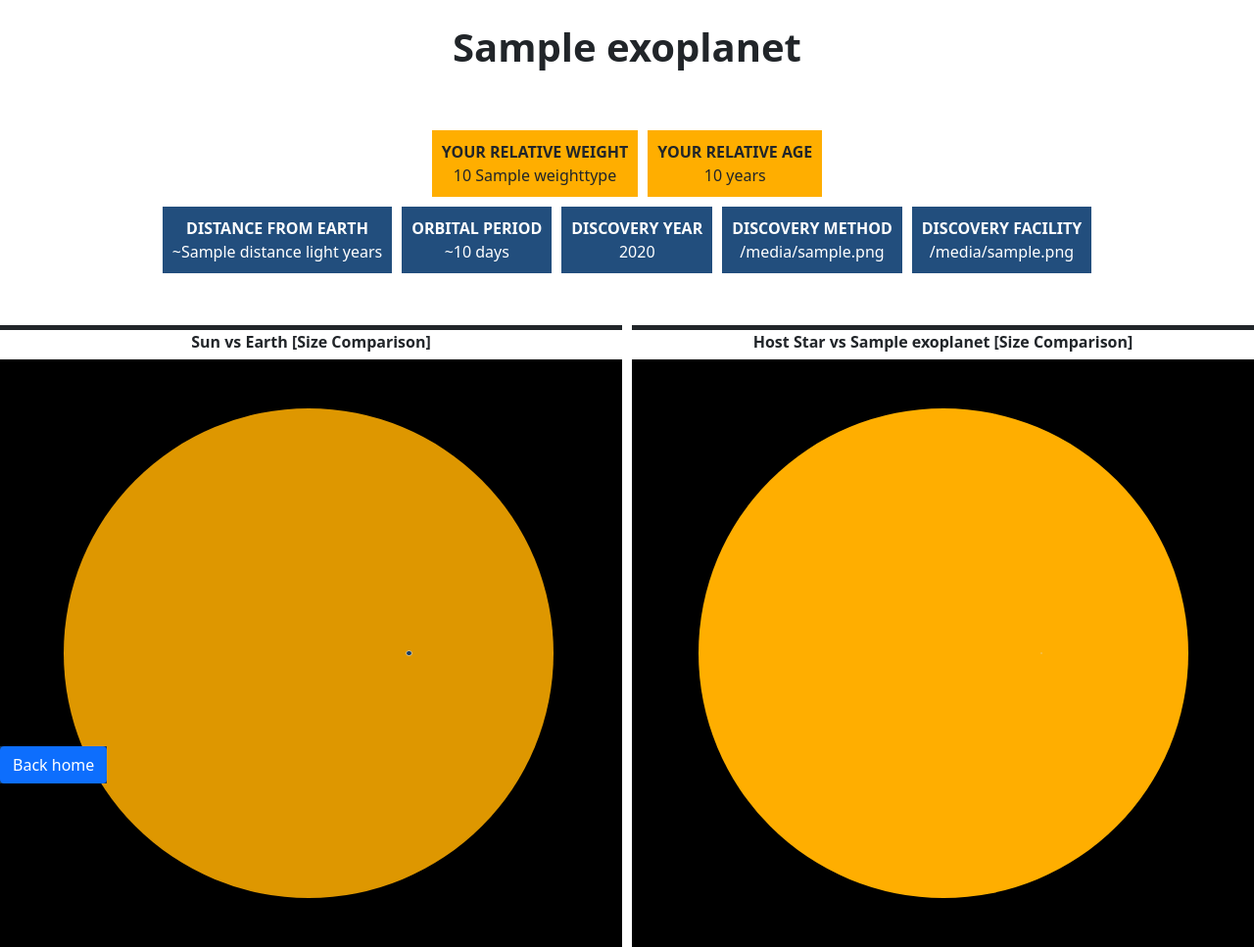
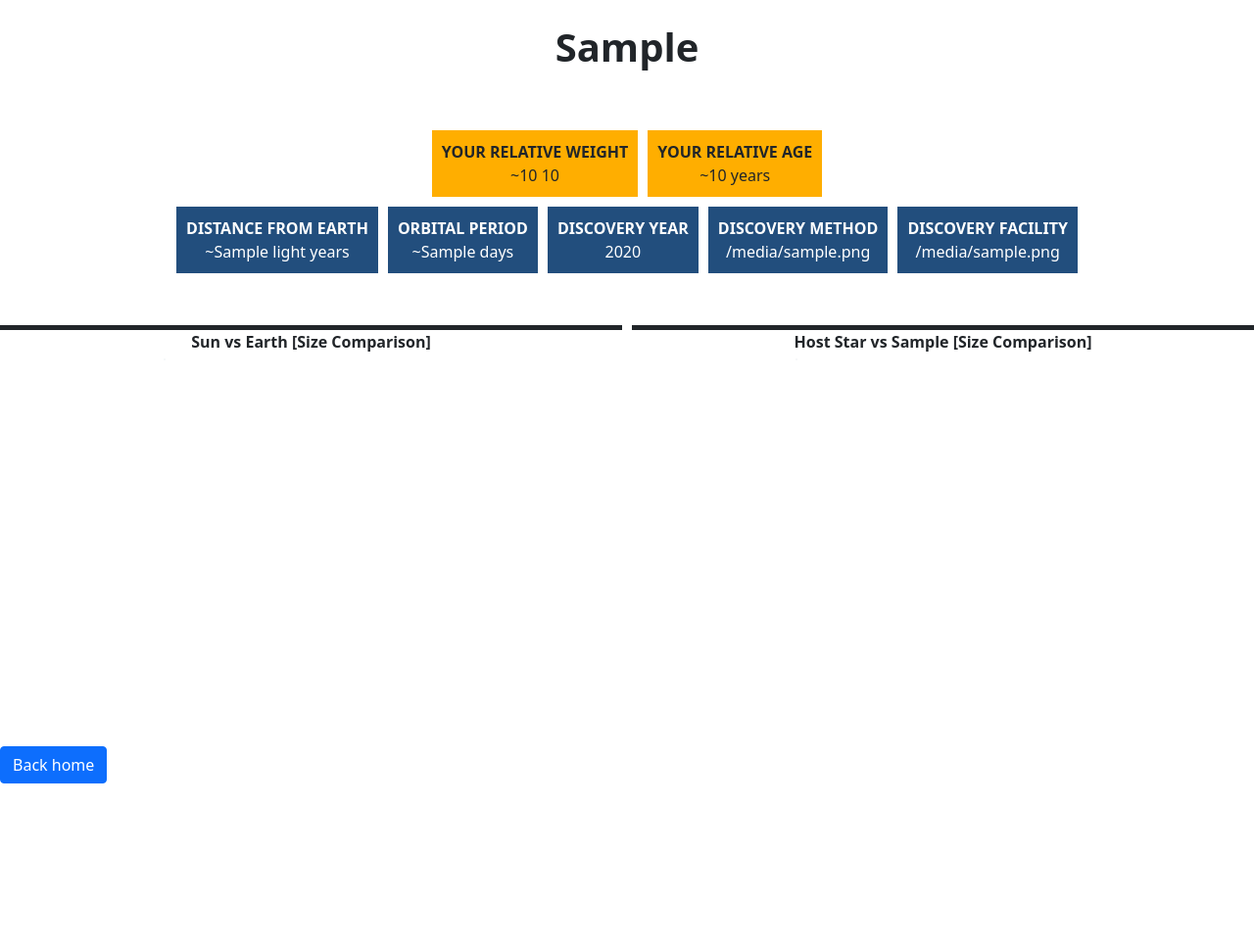
Before and after one commit to karants/Pexo, a Flask app: template templates/results.html in a window 1280 px wide. Shown: the whole page at 98% size. After the commit the page ends 800 px from the top, so only its background shows below. Run offline with Flask 2, Linux system fonts and the light colour scheme; the template is opened without the code that fills it: most values are stand-ins (such as "Sample title", 1, 10 or a date in 2020); some libraries are stand-ins or nearby versions.

Commit message:
Pre-Submission Commit

```diff
--- a/app.py
+++ b/app.py
@@ -1,100 +1,95 @@
+#This is the controller. It runs the Flask app and passes inputs and outputs between the Model and the View.
+
+#Author: Karan Shah
+#Contact: shahk47@mcmaster.ca
+
+#Importing Pip libraries
 import os
+from flask import Flask, render_template, request, redirect, url_for, send_from_directory
 
-import psycopg2
-from datetime import datetime, date
-from flask import Flask, render_template, request, redirect, url_for, send_from_directory
-import json
-import requests
-import math
-
+#Importing classes from model directory
 from model.ExoplanetAPI import ExoplanetAPI
 from model.DBConnection import DBWrite, DBRead
+from model.UserDetails import User
+from model.PlanetarySystem import Exoplanet, Earth
+from model.DesignElements import SunElement,EarthElement,ExoplanetElement,StellarElement
 
-earth_gravity = 9.81
-pc_to_ly = 3.26156
-sun_pixels = 500
-earth_pixels = 4.58
-
+#Initializing Flask instance
 app = Flask(__name__)
 
+#Instantiating Database Write & Read Connections
 DBWriteConnection = DBWrite()
 DBReadConnection = DBRead()
 
+#Home Route
 @app.route('/')
 def index():
 
+    #Instantiating the ExoplanetAPI facade implementation
     APIConnection = ExoplanetAPI()
-    Exoplanets = APIConnection.GetExoplanetsList()
 
-
+    #Returning list of exoplanets and top 10 most viewed exoplanets to the Index view
     return render_template('index.html',
-    exoplanets=Exoplanets,
-    top10 = [DBReadConnection.GetTopHits()[_][0] for _ in range(len(DBReadConnection.GetTopHits()))],
+    exoplanets = APIConnection.GetExoplanetsList(),
+    top10 = DBReadConnection.GetTopHits(),
     )
 
+#Favorite Icon route
 @app.route('/favicon.ico')
 def favicon():
     return send_from_directory(os.path.join(app.root_path, 'static'),
                                'favicon.ico', mimetype='image/vnd.microsoft.icon')
 
+#Results Route
 @app.route('/results', methods=['POST'])
 def results():
+
+   #Receiving the chosen exoplanet input from the user
    ChosenExoplanet = request.form.get('exoplanet')
-   user_weight = request.form.get('weight')
-   user_weighttype = request.form.get('weighttype')
-   birthday = request.form.get('birthday')
 
+   #Instantiating the ExoplanetAPI facade implementation and obtaining details of the chosen exoplanet
    APIConnection = ExoplanetAPI()
-   exoplanet_details = APIConnection.GetExoplanetDetails(ChosenExoplanet)
+   PlanetaryDetails = APIConnection.GetExoplanetDetails(ChosenExoplanet)
 
-
-#    DBConnWrite2 = DBConnectionWrite()
-   print(DBWriteConnection)
-#    print(db)
-
+   #Logging the Chosen Exoplanet in the hits table to track number of hits and identify the top viewed exoplanets
    DBWriteConnection.LogHits(ChosenExoplanet)
 
+   #Instantiating the user object with input received from the end user
+   user = User(request.form.get('weight'), request.form.get('weighttype'), request.form.get('birthday'))
 
-   #weight calculation - Weight on Other Planet = Weight on Earth x Multiple of Earth’s Gravity
-   user_weight_exoplanet = ((float(user_weight)) * ((float(exoplanet_details['pl_masse'])/float(math.pow(exoplanet_details['pl_rade'],2)))))
-   print(user_weight_exoplanet)
+   #Instantiating the Exoplanet and Earth Planetary System Objects with details obtained from the APIImplementation facade
+   exoplanet = Exoplanet(PlanetaryDetails)
+   earth = Earth()
 
-   #distance calculation
-   distance_from_earth = exoplanet_details['sy_dist'] * pc_to_ly
+   #Creating specific design elements for the view
+   SunElementDesign = SunElement()
+   EarthElementDesign = EarthElement(earth.CONST_RADIUS, earth.CONST_STELLARRADIUS, SunElementDesign.GetPixels())
+   StellarElementDesign = StellarElement()
+   ExoplanetElementDesign = ExoplanetElement(exoplanet.Radius, exoplanet.StellarRadius, StellarElementDesign.GetPixels(), earth.CONST_RADIUS, earth.CONST_STELLARRADIUS)
 
-   #exoplanet features
-   year_of_discovery = exoplanet_details['disc_year']
-   method_of_discovery = exoplanet_details['discoverymethod']
-   discovery_facility = exoplanet_details['disc_facility']
+   #Rendering the results view with processed and parsed data relevant to the view
+   if ChosenExoplanet:
 
-   print(birthday)
-   print(type(birthday))
+       return render_template('results.html',
+        ChosenExoplanet = exoplanet.Name,
+        ExoplanetDetailsDictionary =  exoplanet.GetExoplanetDetailsDictionary(),
+        RelativeUserWeight = user.CalculateRelativeWeight(exoplanet.RelativeGravity),
+        RelativeUserAge = user.CalculateRelativeAge(exoplanet.OrbitalPeriod),
+        WeightType = user.WeightType,
+        ExoplanetSize = str(ExoplanetElementDesign.GetPixels()) + "px",
+        ExoplanetColour = ExoplanetElementDesign.GetColour(),
+        StellarSize = str(StellarElementDesign.GetPixels()) + "px",
+        StellarColour = StellarElementDesign.GetColour(),
+        EarthSize = str(EarthElementDesign.GetPixels()) + "px",
+        EarthColour = EarthElementDesign.GetColour(),
+        SunSize = str(SunElementDesign.GetPixels()) + "px",
+        SunColour = SunElementDesign.GetColour()
+       )
 
-   #date of birth calculator
-   exo_birth = (datetime.today() - datetime.strptime(birthday,'%Y-%m-%d')).days / exoplanet_details['pl_orbper']
-
-   #ratio calculator
-   exoplanet_pixels = (sun_pixels / ((sun_pixels * exoplanet_details['st_rad'])/(earth_pixels * exoplanet_details['pl_rade'])))
-
-
-   if ChosenExoplanet:
-       print('Request for hello page received with name=%s' % ChosenExoplanet)
-       return render_template('results.html',
-        exoplanet = ChosenExoplanet,
-        exoplanet_details = exoplanet_details,
-        weight = round(user_weight_exoplanet),
-        weighttype = user_weighttype,
-        exo_birth = round(exo_birth),
-        exoplanet_pixels = str(exoplanet_pixels) + "px",
-        year_of_discovery = year_of_discovery,
-        method_of_discovery = method_of_discovery,
-        discovery_facility = discovery_facility,
-        orbital_period = round(exoplanet_details['pl_orbper']),
-        distance = round(distance_from_earth))
    else:
        print('Request for hello page received with no name or blank name -- redirecting')
        return redirect(url_for('index'))
 
-
+#Running the Flask instance
 if __name__ == '__main__':
    app.run()
--- a/templates/results.html
+++ b/templates/results.html
@@ -26,37 +26,38 @@
         color:white;
     }
     .sun {
-      width: 500px;
-    height: 500px;
+      width: {{SunSize}};
+    height: {{SunSize}};
     border-radius: 50%;
-    background-color: #DE9700;
+    background-color: {{SunColour}};
       }
 
     .earth {
-    width: 4.58px;
-    height:4.58px;
+    width: {{EarthSize}};
+    height: {{EarthSize}};
     border-radius: 50%;
-
-    background-color: #1A3D61 ;
+    left: -150px;
+    position: relative;
+    background-color: {{EarthColour}} ;
     box-shadow:
     0 0 0.5px 0.5px rgb(220, 228, 232); /* outer cyan */
       }
 
-    .star {
-      width: 500px;
-    height: 500px;
+    .stellar {
+    width: {{StellarSize}};
+    height: {{StellarSize}};
     border-radius: 100%;
-    background-color:#FFAE00;
+    background-color: {{StellarColour}};
       }
 
     .exoplanet {
-    width: {{exoplanet_pixels}};
-    height: {{exoplanet_pixels}};
+    width: {{ExoplanetSize}};
+    height: {{ExoplanetSize}};
     border-radius: 50%;
-
-    background-color: #3C6795;
-    box-shadow:
-    0 0 0.5px 0.5px rgb(220, 228, 232); /* outer cyan */
+    left: -150px;
+    position: relative;
+    background-color: {{ExoplanetColour}};
+    box-shadow: 0 0 0.5px 0.5px rgb(220, 228, 232); /* outer cyan */
       }
 
     #backhome {
@@ -64,7 +65,6 @@
             bottom: 0;
             text-align: center;
             clear: both;
-            background:#1A3D61;
         }
 
     .grid-container {
@@ -82,29 +82,29 @@
    <body>
      <main>
               <div class="px-4 py-3 my-2 text-center">
-              <h1 class="display-6 fw-bold">{{exoplanet}}</h1>
+              <h1 class="display-6 fw-bold">{{ChosenExoplanet}}</h1>
               </div>
 
                 <br>
                 <div style="position: relative; display: block; clear:both; max-width: max-content; margin: auto;">
-                <div class="float-element-personal"><b>YOUR RELATIVE WEIGHT</b><br>{{weight}} {{weighttype}}</div>
-                <div class="float-element-personal"><b>YOUR RELATIVE AGE</b><br>{{exo_birth}} years</div>
+                <div class="float-element-personal"><b>YOUR RELATIVE WEIGHT</b><br>~{{RelativeUserWeight}} {{WeightType}}</div>
+                <div class="float-element-personal"><b>YOUR RELATIVE AGE</b><br>~{{RelativeUserAge}} years</div>
                 </div>
 
                 <div style="position: relative; display: block; clear:both; max-width: max-content; margin: auto;">
 
-                <div class="float-element-planet"><b>DISTANCE FROM EARTH</b><br>~{{distance}} light years</div>
-                <div class="float-element-planet"><b>ORBITAL PERIOD</b><br>~{{orbital_period}} days</div>
-                <div class="float-element-planet"><b>DISCOVERY YEAR</b><br>{{year_of_discovery}}</div>
-                <div class="float-element-planet"><b>DISCOVERY METHOD</b><br>{{method_of_discovery}}</div>
-                <div class="float-element-planet"><b>DISCOVERY FACILITY</b><br>{{discovery_facility}}</div>
+                <div class="float-element-planet"><b>DISTANCE FROM EARTH</b><br>~{{ExoplanetDetailsDictionary['DistanceFromEarth']}} light years</div>
+                <div class="float-element-planet"><b>ORBITAL PERIOD</b><br>~{{ExoplanetDetailsDictionary['OrbitalPeriod']}} days</div>
+                <div class="float-element-planet"><b>DISCOVERY YEAR</b><br>{{ExoplanetDetailsDictionary['DiscoveryYear']}}</div>
+                <div class="float-element-planet"><b>DISCOVERY METHOD</b><br>{{ExoplanetDetailsDictionary['DiscoveryMethod']}}</div>
+                <div class="float-element-planet"><b>DISCOVERY FACILITY</b><br>{{ExoplanetDetailsDictionary['DiscoveryFacility']}}</div>
               </div>
             <br><br>
             <div style="clear:both;">
               <br><br>
               <div class="grid-container">
               <div class="grid-child" style=" height:100%; width:100%; display:flex; flex-direction: row; flex-wrap: nowrap; justify-content: center; align-items: center;border-style: solid;border-width: 5px 0px 0px 0px;"> <b>Sun vs Earth [Size Comparison]</b></div>
-              <div class="grid-child" style=" height:100%; width:100%; display:flex; flex-direction: row; flex-wrap: nowrap; justify-content: center; align-items: center; border-style: solid; border-width: 5px 0px 0px 0px;"> <b>Host Star vs {{exoplanet}} [Size Comparison]</b></div>
+              <div class="grid-child" style=" height:100%; width:100%; display:flex; flex-direction: row; flex-wrap: nowrap; justify-content: center; align-items: center; border-style: solid; border-width: 5px 0px 0px 0px;"> <b>Host Star vs {{ChosenExoplanet}} [Size Comparison]</b></div>
               </div>
             </div>
             <div style="clear:both;">
@@ -112,11 +112,11 @@
               <div class="grid-container">
               <div class="grid-child" style="background-color: black; height: 120%; width:100%; display:flex; flex-direction: row; flex-wrap: nowrap; justify-content: center; align-items: center;">
                 <div class="sun"></div>
-                <div class="earth"style="left: -150px; position: relative;"></div>
+                <div class="earth"></div>
               </div>
               <div class="grid-child" style="background-color: black; height: 120%; width:100%; display:flex; flex-direction: row; flex-wrap: nowrap; justify-content: center; align-items: center;">
-              <div class="star"></div>
-              <div class="exoplanet"style="left: -150px; position: relative;"> </div>
+              <div class="stellar"></div>
+              <div class="exoplanet"> </div>
               </div>
             </div>
           </div>
```
Also changed, not shown: model/DBConnection.py (+30 -10 lines), model/DesignElements.py (added, +86 -0 lines), model/ExoplanetAPI.py (+17 -6 lines), model/PlanetarySystem.py (added, +64 -0 lines), model/UserDetails.py (added, +33 -0 lines), templates/index.html (+8 -6 lines).
